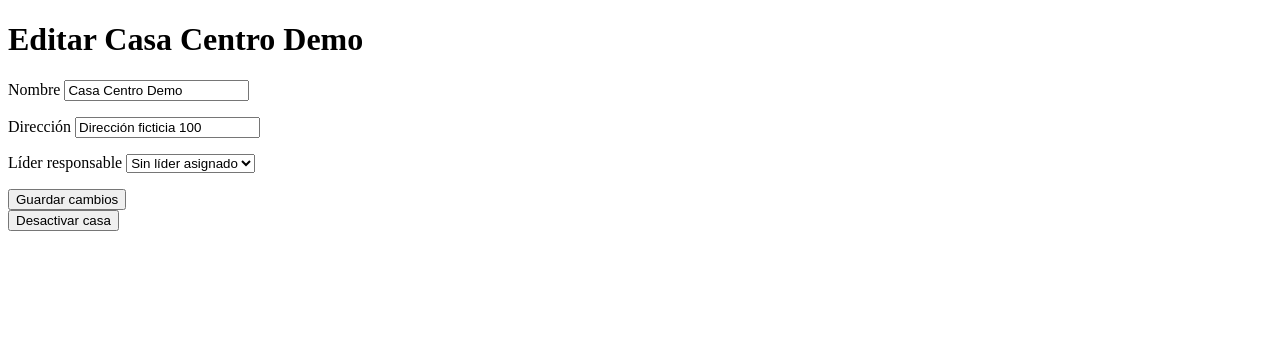
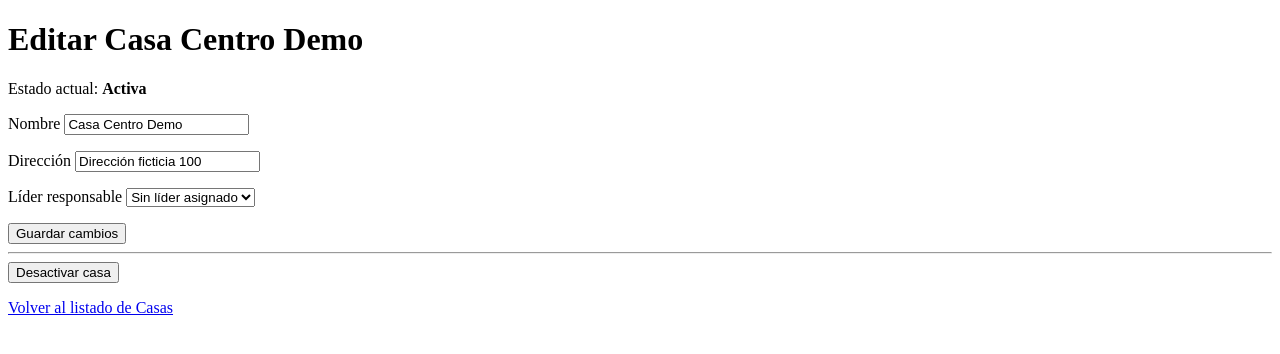
Before and after one commit to naxooo10/Koinonia, a Laravel app: page /casas/1/editar in a window 1280 px wide. Shown: the top 354 px of the page. Run offline with Laravel 12, Linux system fonts and the light colour scheme; data comes from the database, SQL or seed files in the repository; tables that the repository leaves empty hold one stand-in row (values such as "Sample post").

Commit message:
Permitir activar y desactivar Casas Iglesia

```diff
--- a/app/Http/Controllers/CasaIglesiaController.php
+++ b/app/Http/Controllers/CasaIglesiaController.php
@@ -117,4 +117,18 @@ class CasaIglesiaController extends Controller
 
         return redirect('/casas');
     }
+    public function activate(int $id)
+{
+    $casa = DB::table('casa_iglesia')
+        ->where('id_casa', $id)
+        ->first();
+
+    abort_if($casa === null, 404);
+
+    DB::table('casa_iglesia')
+        ->where('id_casa', $id)
+        ->update(['estado' => 1]);
+
+    return redirect('/panel/casas');
 }
+}
--- a/resources/views/casas/editar.blade.php
+++ b/resources/views/casas/editar.blade.php
@@ -6,6 +6,11 @@
 </head>
 <body>
     <h1>Editar {{ $casa->nombre_casa }}</h1>
+
+    <p>
+        Estado actual:
+        <strong>{{ $casa->estado ? 'Activa' : 'Inactiva' }}</strong>
+    </p>
 
     @if ($errors->any())
         <ul>
@@ -21,25 +26,39 @@
 
         <p>
             <label for="nombre_casa">Nombre</label>
-            <input id="nombre_casa" name="nombre_casa"
-                   value="{{ old('nombre_casa', $casa->nombre_casa) }}"
-                   required maxlength="100">
+            <input
+                id="nombre_casa"
+                name="nombre_casa"
+                value="{{ old('nombre_casa', $casa->nombre_casa) }}"
+                required
+                maxlength="100"
+            >
         </p>
 
         <p>
             <label for="direccion">Dirección</label>
-            <input id="direccion" name="direccion"
-                   value="{{ old('direccion', $casa->direccion) }}"
-                   required maxlength="200">
+            <input
+                id="direccion"
+                name="direccion"
+                value="{{ old('direccion', $casa->direccion) }}"
+                required
+                maxlength="200"
+            >
         </p>
 
         <p>
             <label for="id_lider_responsable">Líder responsable</label>
             <select id="id_lider_responsable" name="id_lider_responsable">
                 <option value="">Sin líder asignado</option>
+
                 @foreach ($lideres as $lider)
-                    <option value="{{ $lider->id_usuario }}"
-                        @selected(old('id_lider_responsable', $casa->id_lider_responsable) == $lider->id_usuario)>
+                    <option
+                        value="{{ $lider->id_usuario }}"
+                        @selected(
+                            old('id_lider_responsable', $casa->id_lider_responsable)
+                            == $lider->id_usuario
+                        )
+                    >
                         {{ $lider->nombre }}
                     </option>
                 @endforeach
@@ -49,12 +68,28 @@
         <button type="submit">Guardar cambios</button>
     </form>
 
+    <hr>
+
     @if ($casa->estado)
-        <form method="POST" action="/casas/{{ $casa->id_casa }}/desactivar">
+        <form method="POST"
+              action="/casas/{{ $casa->id_casa }}/desactivar">
             @csrf
             @method('PATCH')
+
             <button type="submit">Desactivar casa</button>
         </form>
+    @else
+        <form method="POST"
+              action="/casas/{{ $casa->id_casa }}/activar">
+            @csrf
+            @method('PATCH')
+
+            <button type="submit">Activar casa</button>
+        </form>
     @endif
+
+    <p>
+        <a href="/panel/casas">Volver al listado de Casas</a>
+    </p>
 </body>
 </html>
--- a/routes/web.php
+++ b/routes/web.php
@@ -22,22 +22,26 @@ Route::get('/salud', function () {
 });
 
 Route::middleware('acceso.demo')->group(function () {
-    Route::get('/roles', [RolController::class, 'index']);
-
-    // Pantalla para presentar las casas.
+    // Panel de demostración.
+    Route::view('/panel', 'panel.inicio');
     Route::view('/panel/casas', 'panel.casas');
     Route::view('/panel/usuarios', 'panel.usuarios');
     Route::view('/panel/reuniones', 'panel.reuniones');
     Route::view('/panel/consultas', 'panel.consultas');
-    Route::view('/panel', 'panel.inicio');
 
+    // Roles.
+    Route::get('/roles', [RolController::class, 'index']);
+
+    // Casas Iglesia.
     Route::get('/casas', [CasaIglesiaController::class, 'index']);
     Route::get('/casas/crear', [CasaIglesiaController::class, 'create']);
     Route::post('/casas', [CasaIglesiaController::class, 'store']);
     Route::get('/casas/{id}/editar', [CasaIglesiaController::class, 'edit']);
     Route::patch('/casas/{id}', [CasaIglesiaController::class, 'update']);
     Route::patch('/casas/{id}/desactivar', [CasaIglesiaController::class, 'deactivate']);
+    Route::patch('/casas/{id}/activar', [CasaIglesiaController::class, 'activate']);
 
+    // Usuarios.
     Route::get('/usuarios', [UsuarioController::class, 'index']);
     Route::get('/usuarios/crear', [UsuarioController::class, 'create']);
     Route::post('/usuarios', [UsuarioController::class, 'store']);
@@ -45,15 +49,17 @@ Route::middleware('acceso.demo')->group(function () {
     Route::patch('/usuarios/{id}', [UsuarioController::class, 'update']);
     Route::patch('/usuarios/{id}/desactivar', [UsuarioController::class, 'deactivate']);
 
+    // Reuniones e informes.
     Route::get('/reuniones/crear', [ReunionController::class, 'create']);
     Route::post('/reuniones', [ReunionController::class, 'store']);
-
     Route::get('/informes/reuniones', [InformeReunionController::class, 'index']);
 
+    // Consultas SELECT de Etapa 1.
     Route::get('/etapa1/consultas/1', [ConsultaEtapa1Controller::class, 'casasActivas']);
     Route::get('/etapa1/consultas/2', [ConsultaEtapa1Controller::class, 'lideresPorCasa']);
     Route::get('/etapa1/consultas/3', [ConsultaEtapa1Controller::class, 'asistentesPorReunion']);
 
+    // Ejercicios SQL de Etapa 1.
     Route::view('/etapa1/sql', 'consultas.ejercicios');
     Route::post('/etapa1/sql/ejecutar', [EjerciciosSqlController::class, 'ejecutar']);
 });
```
